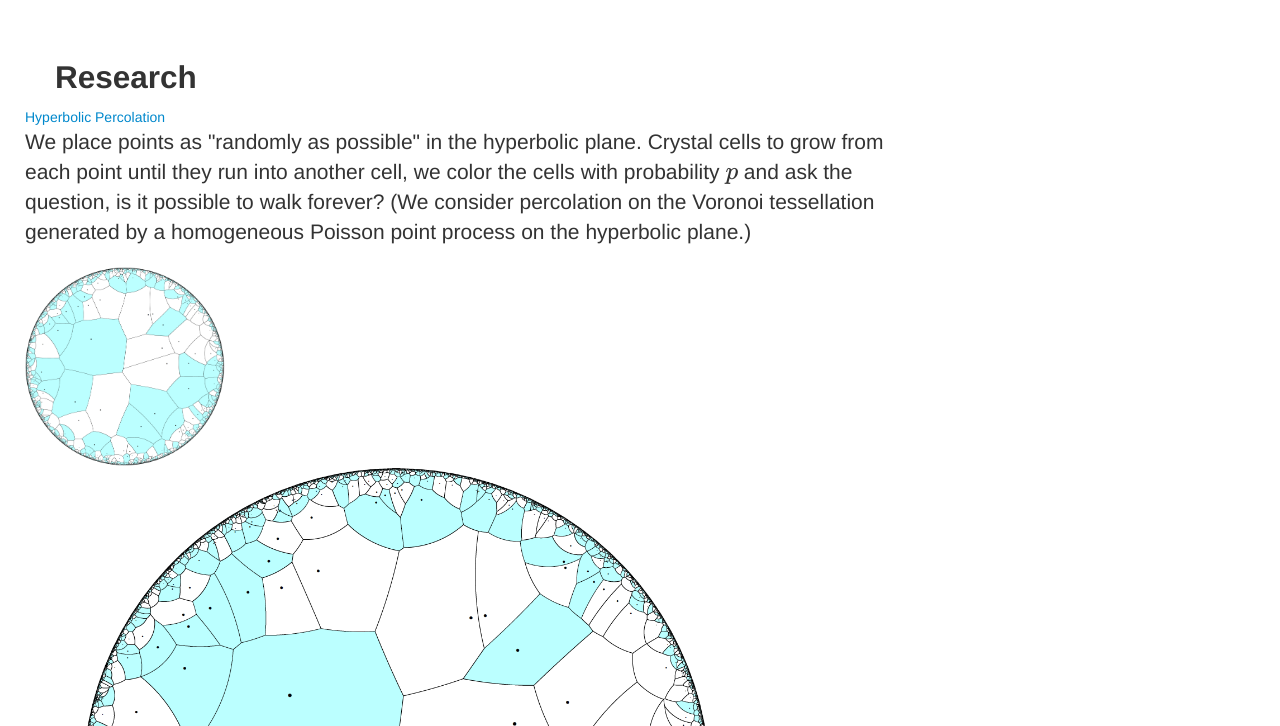
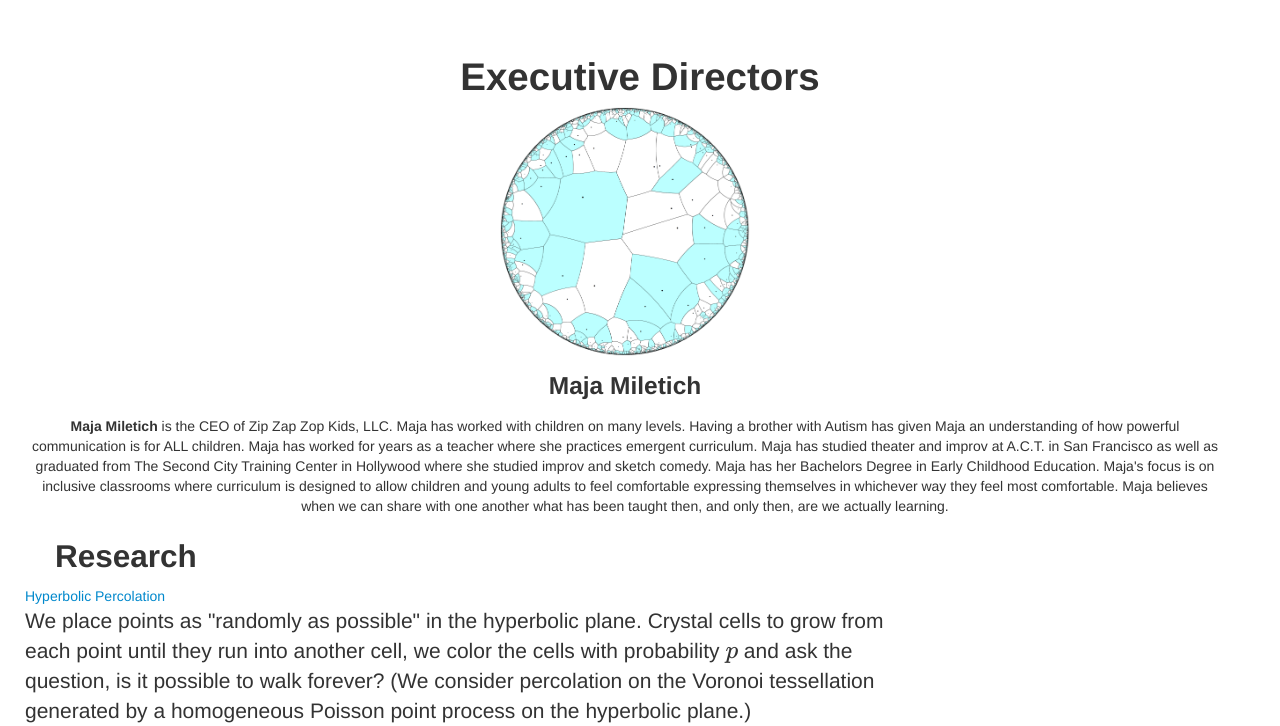
Before and after one commit to benjamin-t-hansen/benjamin-t-hansen.github.io, a plain HTML site: page index.html in a window 1280 px wide. Shown: the part 754-1480 px from the top of the page. Drawn offline with nearby package versions, Linux system fonts and the light colour scheme; some packages are replaced by stand-ins of ours.

Commit message:
Update index.html

```diff
--- a/index.html
+++ b/index.html
@@ -96,7 +96,18 @@
         </section>
 
         <section id="research">
-
+          <div class="container">
+      <h1 class="text-center">Executive Directors</h1>
+    <div class="row text-center">
+        <div class="col-md-6">
+            <img class="" src="img/hyperbolic_main.png" width="250px">
+            <h3 class="text-center">Maja Miletich</h3>
+        </div>
+        <div class="col-md-6">
+            <p><strong>Maja Miletich </strong>is the CEO of Zip Zap Zop Kids, LLC. Maja has worked with children on many levels. Having a brother with Autism has given Maja an understanding of how powerful communication is for ALL children. Maja has worked for years as a teacher where she practices emergent curriculum. Maja has studied theater and improv at A.C.T. in San Francisco as well as graduated from The Second City Training Center in Hollywood where she studied improv and sketch comedy. Maja has her Bachelors Degree in Early Childhood Education. Maja's focus is on inclusive classrooms where curriculum is designed to allow children and young adults to feel comfortable expressing themselves in whichever way they feel most comfortable. Maja believes when we can share with one another what has been taught then, and only then, are we actually learning.</p>
+        </div>
+    </div>
+</div>
           <h2>Research </h2>
           <div class="row">
             <div class="col-md-8"><a href="hyperbolic_percolation.html">Hyperbolic Percolation</a>
```
